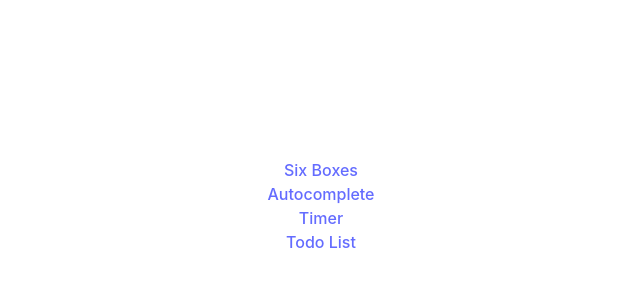
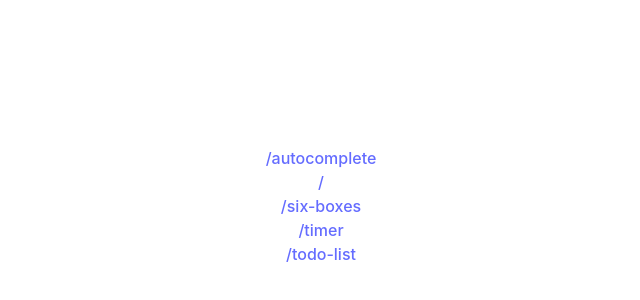
Before and after one commit to 0xanonymeow/react-challenges, a React (Vite) app: page / in a window 1280 px wide. Shown: the part 194-494 px from the top of the page, without its empty margins (319-959 px from the left). Built offline with nearby package versions, Linux system fonts and the light colour scheme.

Commit message:
feat: update home

```diff
--- a/src/pages/index.tsx
+++ b/src/pages/index.tsx
@@ -1,12 +1,28 @@
 import { Link } from 'react-router-dom'
+
+const pages = import.meta.glob('./**/*.tsx', { eager: true })
+const routes = []
+for (const path of Object.keys(pages)) {
+  const fileName = path.match(/\.\/(.*)\.tsx$/)?.[1]
+  if (!fileName) {
+    continue
+  }
+
+  const normalizedPathName = fileName.includes('$') ? fileName.replace('$', ':') : fileName.replace(/\/index/, '')
+
+  routes.push({
+    path: fileName === 'index' ? '/' : `/${normalizedPathName.toLowerCase()}`,
+  })
+}
 
 const Home = () => {
   return (
     <div className="container flex flex-col">
-      <Link to="six-boxes">Six Boxes</Link>
-      <Link to="autocomplete">Autocomplete</Link>
-      <Link to="timer">Timer</Link>
-      <Link to="todo-list">Todo List</Link>
+      {routes.map(({ path }, i) => (
+        <Link key={i} to={path}>
+          {path}
+        </Link>
+      ))}
     </div>
   )
 }
```
